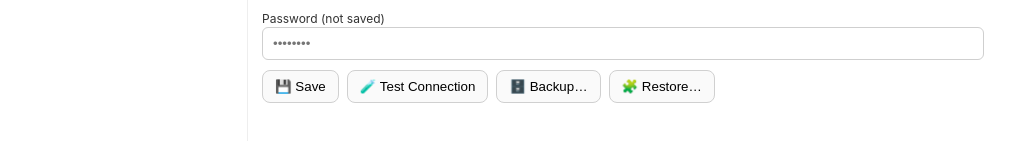
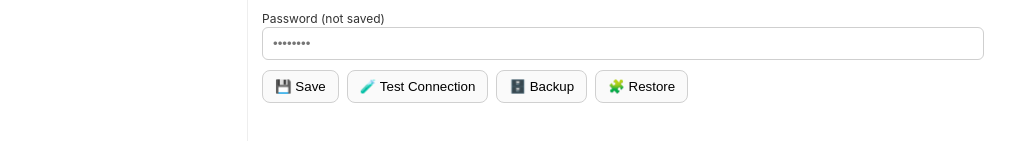
Before and after one commit to NadeeshanFernando/tools, a React (Vite) app: page / in a window 1280 px wide. Shown: the part 337-478 px from the top of the page, without its empty margins (0-1027 px from the left). Built offline with nearby package versions, Linux system fonts and the light colour scheme.

Commit message:
fix: remove ellipsis from backup and restore button labels for consistency

```diff
--- a/src/App.tsx
+++ b/src/App.tsx
@@ -1321,8 +1321,8 @@ export default function App() {
             >
               {notice.kind === "loading" ? "⏳ Testing…" : "🧪 Test Connection"}
             </Button>
-            <Button onClick={doBackup}>🗄️ Backup…</Button>
-            <Button onClick={openRestore}>🧩 Restore…</Button>
+            <Button onClick={doBackup}>🗄️ Backup</Button>
+            <Button onClick={openRestore}>🧩 Restore</Button>
           </div>
         </div>
 
```
